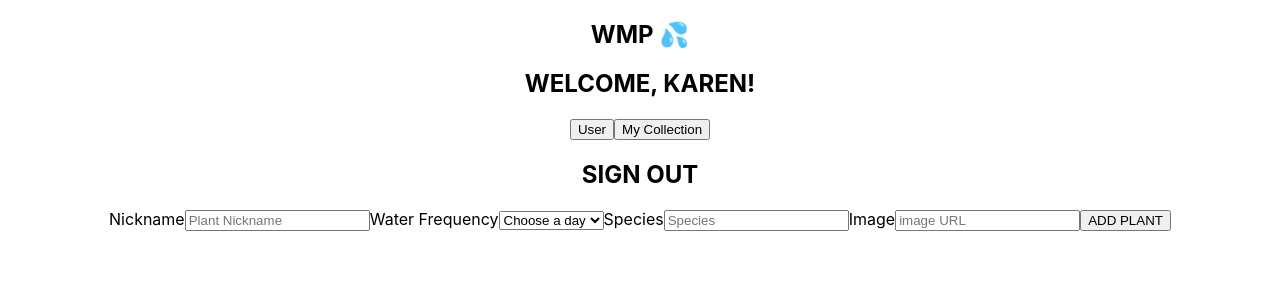
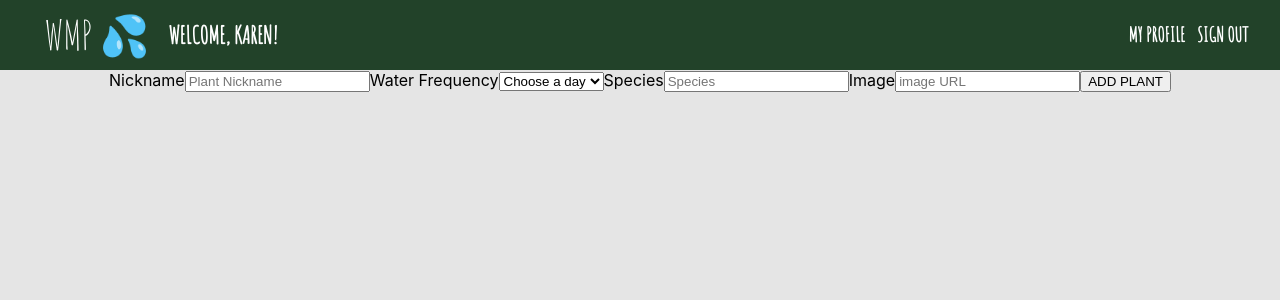
Before and after one commit to ft-water-my-plants-7/frontend, a React (Create React App) app in the folder water-my-plants/: page /Add in a window 1280 px wide. Shown: the top 300 px of the page. Built offline with nearby package versions, Linux system fonts and the light colour scheme; sample sign-in values are in the browser's storage.

Commit message:
added styled components theme and styled header

```diff
--- a/water-my-plants/public/index.html
+++ b/water-my-plants/public/index.html
@@ -24,7 +24,9 @@
       work correctly both with client-side routing and a non-root public URL.
       Learn how to configure a non-root public URL by running `npm run build`.
     -->
-    <title>React App</title>
+    <link rel="preconnect" href="https://fonts.gstatic.com">
+    <link href="https://fonts.googleapis.com/css2?family=Amatic+SC&display=swap" rel="stylesheet">
+    <title>Water my plants</title>
   </head>
   <body>
     <noscript>You need to enable JavaScript to run this app.</noscript>
--- a/water-my-plants/src/Components/header.js
+++ b/water-my-plants/src/Components/header.js
@@ -1,18 +1,74 @@
 import React from "react";
 import {useHistory} from 'react-router-dom'
+import styled from "styled-components";
+
+const StyledNav = styled.nav`
+  width: 100%;
+  display: flex;
+  justify-content: space-between;
+  background-color: ${(props) => props.theme.headerColor}; ;
+`;
+
+const LeftSideNav = styled.div`
+  display: flex;
+  justify-content: flex-start;
+  align-content: center;
+  width: 30%;
+  margin-left: 2%;
+  span {
+    color: ${(props) => props.theme.white};
+    padding-left: 5%;
+    display: flex;
+    font-family: ${(props) => props.theme.font};
+    align-items: center;
+    font-size: 2.5rem;
+  }
+  h2 {
+    color: ${(props) => props.theme.white};
+    padding-left: 5%;
+    display: flex;
+    font-family: ${(props) => props.theme.font};
+    align-items: center;
+  }
+`;
+
+const RightSideNav = styled.div`
+  display: flex;
+  justify-content: center;
+  align-content: center;
+  margin-right: 2%;
+
+  button {
+    color: ${(props) => props.theme.white};
+    border: none;
+    font-family: ${(props) => props.theme.font};
+    background-color: ${(props) => props.theme.headerColor};
+  }
+  button:hover {
+    cursor: pointer;
+  }
+`;
+
 
 const Header = () => {
   const history = useHistory();
 
 
   return (
-    <nav>
-      <h2> WMP 💦 </h2>
-      <h2>WELCOME, KAREN!</h2>
-      <button onClick={() => history.push("/user")}>User</button>
-      <button onClick={() => history.push("/collection")}>My Collection</button>
-      <h2>SIGN OUT</h2>
-    </nav>
+    <StyledNav>
+      <LeftSideNav>
+        <span>WMP 💦</span>
+        <h2>WELCOME, KAREN!</h2>
+      </LeftSideNav>
+      <RightSideNav>
+        <button onClick={() => history.push("/user")}>
+          <h2>MY PROFILE</h2>
+        </button>
+        <button onClick={() => history.push("/collection")}>
+          <h2>SIGN OUT</h2>
+        </button>
+      </RightSideNav>
+    </StyledNav>
   );
 };
 
--- a/water-my-plants/src/index.css
+++ b/water-my-plants/src/index.css
@@ -1,3 +1,4 @@
+
 body {
   margin: 0;
   font-family: -apple-system, BlinkMacSystemFont, 'Segoe UI', 'Roboto', 'Oxygen',
@@ -5,6 +6,7 @@ body {
     sans-serif;
   -webkit-font-smoothing: antialiased;
   -moz-osx-font-smoothing: grayscale;
+  background-color: #E5E5E5;
 }
 
 code {
--- a/water-my-plants/src/index.js
+++ b/water-my-plants/src/index.js
@@ -3,10 +3,15 @@ import ReactDOM from 'react-dom';
 import './index.css';
 import App from './App';
 import { BrowserRouter as Router } from "react-router-dom";
+import { ThemeProvider } from "styled-components";
+import themeObj from "./theme";
+
 
 ReactDOM.render(
   <Router>
-    <App />
+    <ThemeProvider theme={themeObj}>
+      <App />
+    </ThemeProvider>
   </Router>,
-  document.getElementById('root')
+  document.getElementById("root")
 );
--- /dev/null
+++ b/water-my-plants/src/theme/index.js
@@ -0,0 +1,12 @@
+import styled from "styled-components";
+
+export default {
+  headerColor: "#224229",
+  primaryColor: "#E5E5E5",
+  secondaryColor: "crimson",
+  tertiaryColor: "green",
+  black: "black",
+  white: "white",
+  breakpointMobile: "(max-width: 550px)",
+  font: "Amatic SC",
+};
```
